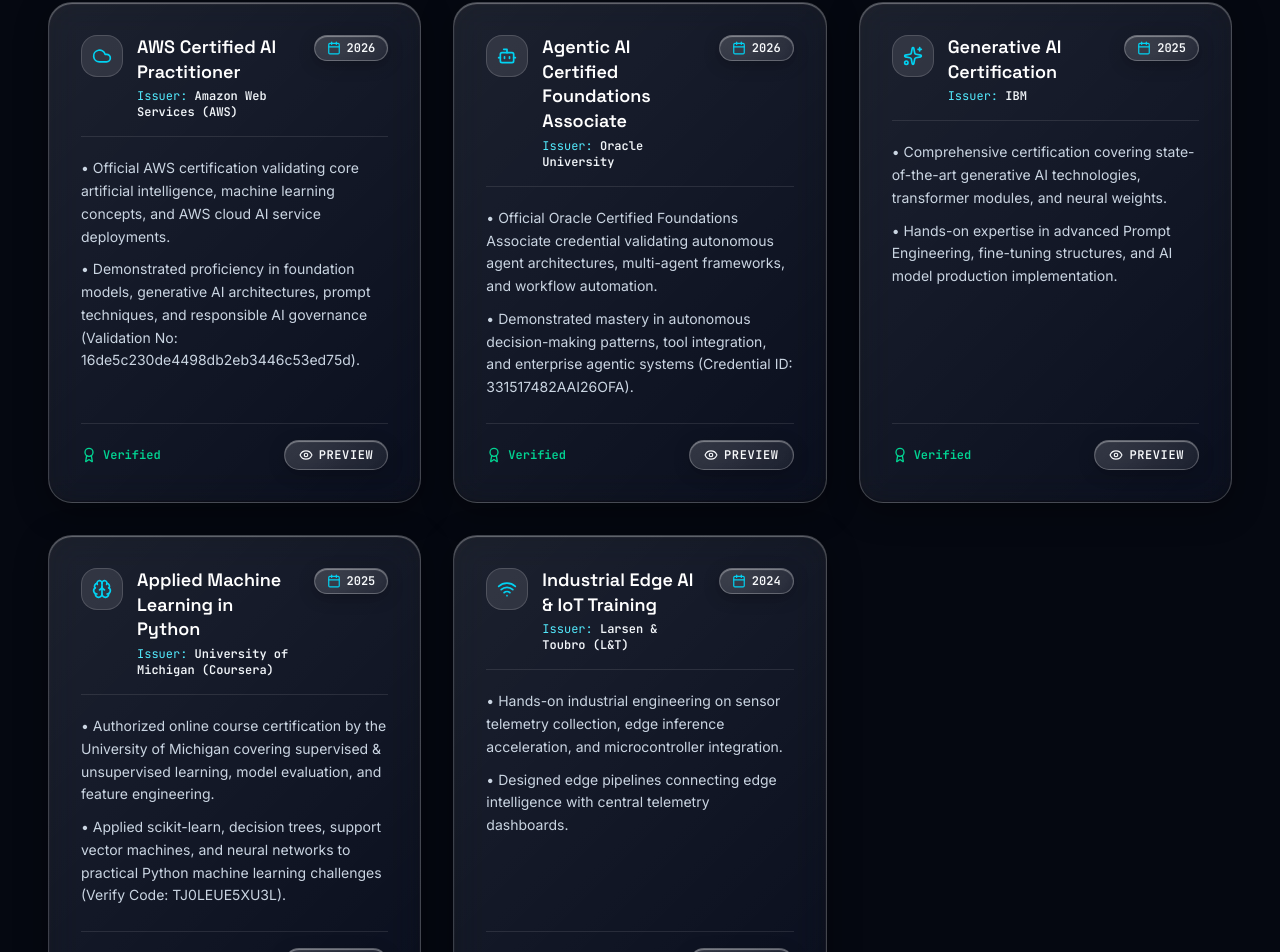
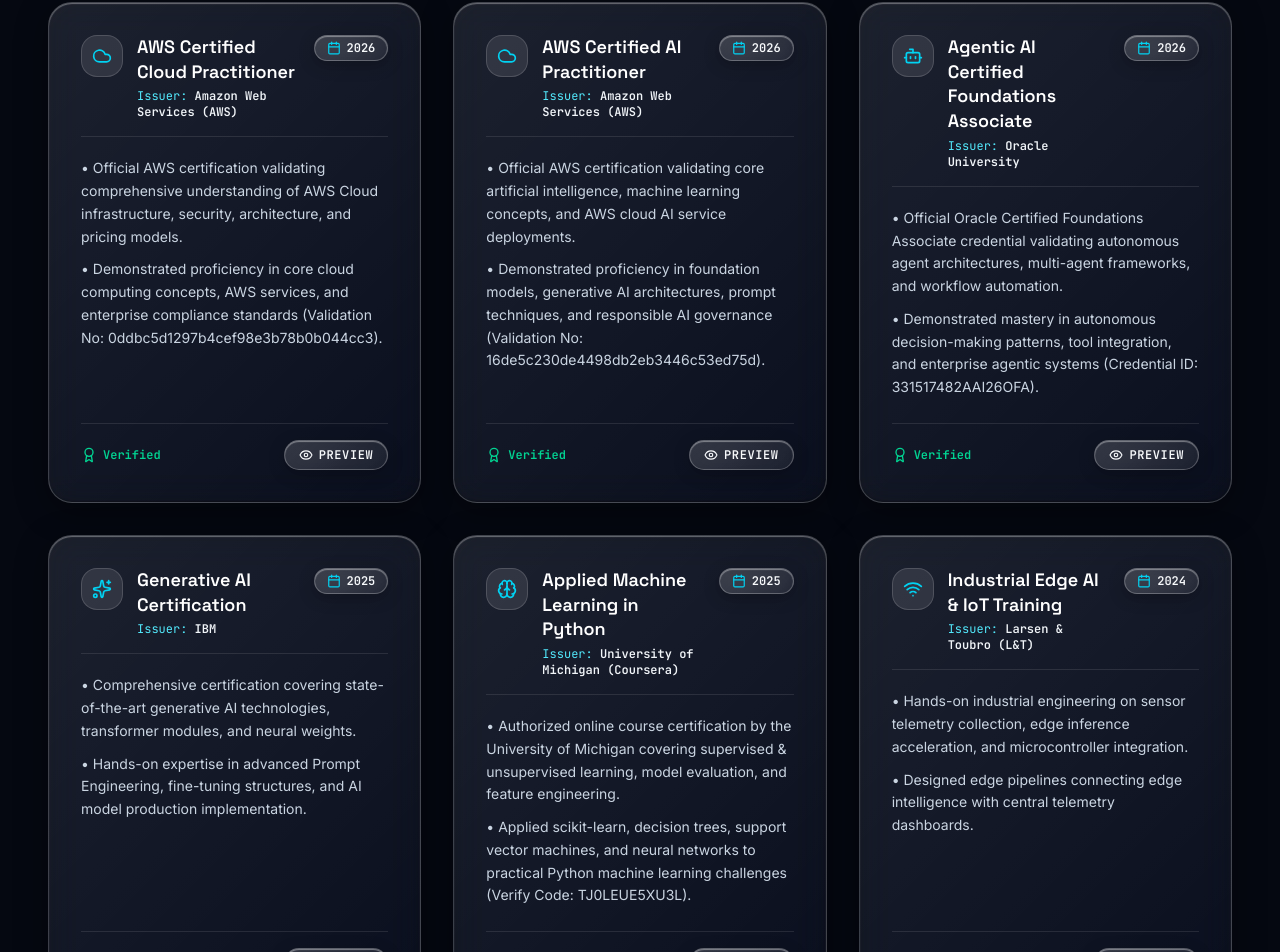
Before and after one commit to ANISHYADAV19/Portfolio, a React (Vite) app: page / in a window 1280 px wide. Shown: the part 4014-4966 px from the top of the page. Built offline with nearby package versions, Linux system fonts and the light colour scheme.

Commit message:
Refactor code structure for improved readability and maintainability

```diff
--- a/src/components/Certifications.tsx
+++ b/src/components/Certifications.tsx
@@ -41,6 +41,18 @@
   }, [selectedCert]);
 
   const certificates: CertificateItem[] = [
+    {
+      id: "aws-cloud-practitioner",
+      title: "AWS Certified Cloud Practitioner",
+      issuer: "Amazon Web Services (AWS)",
+      year: 2026,
+      bullets: [
+        "Official AWS certification validating comprehensive understanding of AWS Cloud infrastructure, security, architecture, and pricing models.",
+        "Demonstrated proficiency in core cloud computing concepts, AWS services, and enterprise compliance standards (Validation No: 0ddbc5d1297b4cef98e3b78b0b044cc3)."
+      ],
+      imageUrl: "/aws-cloud-practitioner-cert.jpg",
+      verifyUrl: "https://aws.amazon.com/verification"
+    },
     {
       id: "aws-ai-practitioner",
       title: "AWS Certified AI Practitioner",
@@ -174,6 +186,7 @@
                   <span>Verified</span>
                 </span>
 
+                <div className="flex items-center space-x-2">
                   {cert.imageUrl ? (
                     <Button
                       id={`view-cert-${cert.id}`}
@@ -188,6 +201,7 @@
                   ) : (
                     <span className="text-xs text-slate-400 uppercase tracking-widest">{cert.issuer}</span>
                   )}
+                </div>
               </div>
             </div>
           ))}
@@ -215,6 +229,18 @@
                     <h3 className="text-lg font-display font-semibold text-white truncate pr-4">
                       {selectedCert.title}
                     </h3>
+                    <div className="flex items-center space-x-2">
+                      {selectedCert.verifyUrl && (
+                        <a
+                          href={selectedCert.verifyUrl}
+                          target="_blank"
+                          rel="noopener noreferrer"
+                          className="inline-flex items-center space-x-1.5 px-3 py-1.5 rounded-full liquid-glass-pill text-cyan-300 hover:text-white hover:bg-cyan-500/20 text-xs font-mono font-medium transition"
+                        >
+                          <span>Verify</span>
+                          <ExternalLink className="w-3.5 h-3.5" />
+                        </a>
+                      )}
                       <button
                         ref={closeButtonRef}
                         onClick={() => setSelectedCert(null)}
@@ -223,6 +249,7 @@
                       >
                         <X className="w-5 h-5" />
                       </button>
+                    </div>
                   </div>
 
                   <div className="overflow-hidden rounded-2xl bg-black/40 flex items-center justify-center min-h-[300px] max-h-[75vh] p-4">
@@ -246,7 +273,7 @@
                             rel="noopener noreferrer"
                             className="inline-flex items-center space-x-2 px-5 py-2 rounded-full bg-blue-600/80 hover:bg-blue-500 text-white text-xs font-mono font-bold transition shadow-lg"
                           >
-                            <span>Verify on Coursera</span>
+                            <span>Verify Credential</span>
                             <ExternalLink className="w-3.5 h-3.5" />
                           </a>
                         )}
```
Also changed, not shown: public/aws-cloud-practitioner-cert.jpg (added). Lines whose indentation alone changed are shown as unchanged.
